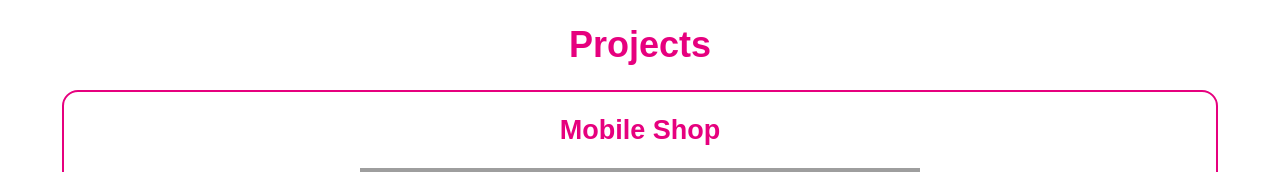
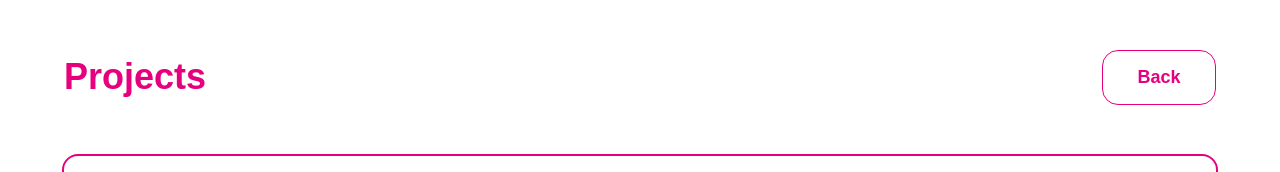
Before and after one commit to CodeNamePPer/ProfileSP, a plain HTML site: page page2.html in a window 1280 px wide. Shown: the top 172 px of the page. Drawn offline with Linux system fonts and the light colour scheme; grey boxes are pictures that could not be loaded; a web font is replaced by a local one.

Commit message:
อัปเดตไฟล์ล่าสุด

```diff
--- a/page2.css
+++ b/page2.css
@@ -1,5 +1,8 @@
 @import url('https://fonts.googleapis.com/css2?family=IBM+Plex+Sans+Thai:wght@100;200;300;400;500;600;700&family=Inconsolata:wght@200..900&display=swap');
 @import url('https://fonts.googleapis.com/css2?family=IBM+Plex+Sans+Thai:wght@100;200;300;400;500;600;700&family=Inconsolata:wght@200..900&family=Krub:ital,wght@0,200;0,300;0,400;0,500;0,600;0,700;1,200;1,300;1,400;1,500;1,600;1,700&display=swap');
+*{
+    text-decoration: none;
+}
 body{
     text-align: center;
     font-family: "IBM Plex Sans Thai", sans-serif;
@@ -12,6 +15,29 @@ strong{
   color: #e6007e;
   font-weight: 700;
 }
+.header-row {
+    display: flex;
+    justify-content: space-between;
+    align-items: center;
+    width: 90vw;
+    margin: 2rem auto;
+}
+
+.btn-back {
+    padding: 1rem;
+    border: #e6007e solid 1px;
+    width: 5rem;
+    border-radius: 1rem;
+    font-weight: 900;
+    color: #e6007e;
+    text-align: center;
+}
+
+.btn-back:hover {
+    background-color: #ff008cb1;
+    color: whitesmoke;
+}
+
 .box{
     border: #e6007e solid 2px;
     height: auto;
--- a/page2.html
+++ b/page2.html
@@ -7,7 +7,10 @@
     <link rel="stylesheet" href="page2.css">
 </head>
 <body>
-    <h1><strong>Projects</strong></h1>
+    <div class="header-row">
+        <h1><strong>Projects</strong></h1>
+        <a class="btn-back" href="index.html">Back</a>
+    </div>
     <div class="box">
         <h2><strong>Mobile Shop</strong></h2>
         <iframe width="560" height="315" src="https://www.youtube.com/embed/Hz5h6wYIRTg?si=wF95K6EPsN45F-SR" title="YouTube video player" frameborder="0" allow="accelerometer; autoplay; clipboard-write; encrypted-media; gyroscope; picture-in-picture; web-share" referrerpolicy="strict-origin-when-cross-origin" allowfullscreen></iframe>
@@ -19,5 +22,6 @@
         <!-- <img class="btd" src="img/BTD JAVSCRIPT.JPG" alt=""> -->
         <p><strong>Description</strong> : โปรเจกต์คอร์สของ borntodev ชื่อ introduction to Javascript เป็นเว็ปคำนวณเกรดง่ายๆ โดยใช้เเค่ Html Javascript มีการใช้ if-else ในการตรวจสอบ</p>
     </div>
+
 </body>
 </html>
```
Also changed, not shown: index.html (+1 -1 lines).
